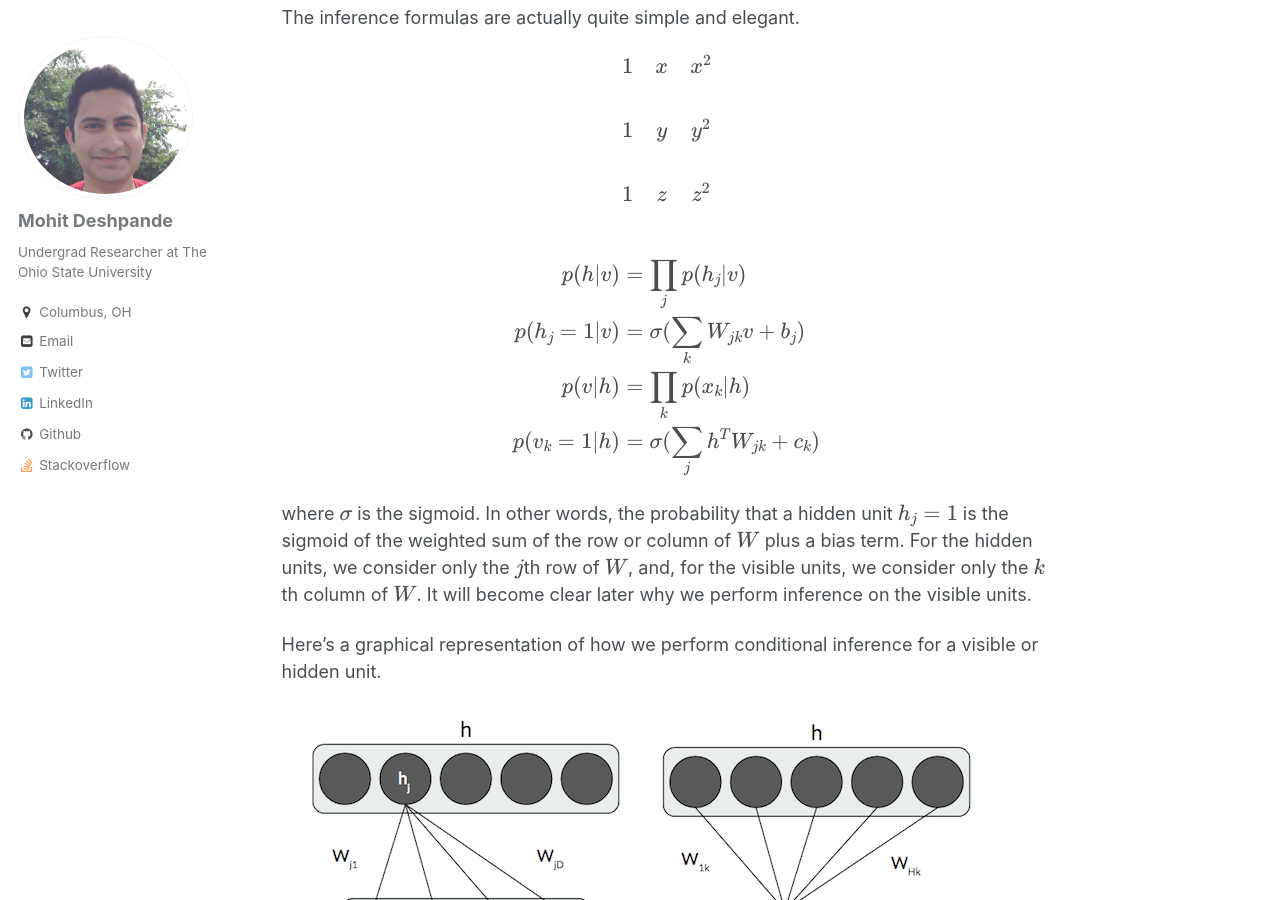
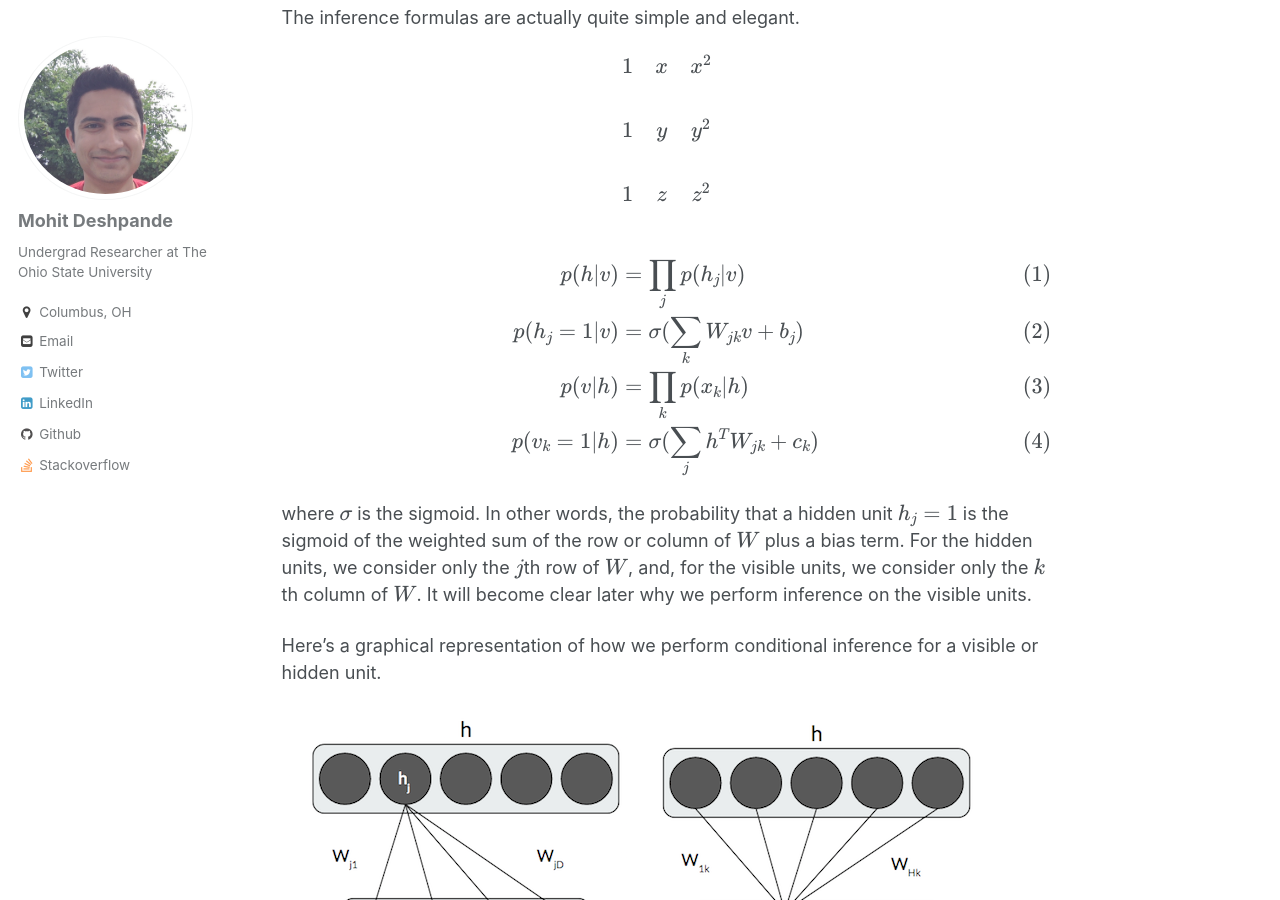
Before and after one commit to mohitd/mohitd.github.io, a Jekyll site: the page built from _posts/2017-11-25-rbms.md, in a window 1280 px wide and 900 px high, scrolled down 2377 px. Built offline with Jekyll 4.4.1, drawn with Linux system fonts in a browser that asks for light colours; formulas are drawn with MathJax 3.

Commit message:
mathjax test

```diff
--- a/_posts/2017-11-25-rbms.md
+++ b/_posts/2017-11-25-rbms.md
@@ -45,14 +45,12 @@ $$
     \end{matrix}
 $$
 
-$$
-\begin{align*}
+$$\begin{align}
 p(h\vert v) &= \prod_j p(h_j\vert v)\\
 p(h_j=1\vert v) &= \sigma(\sum_k W_{jk} v + b_j)\\
 p(v\vert h) &= \prod_k p(x_k\vert h)\\
 p(v_k=1\vert h) &= \sigma(\sum_j h^T W_{jk} + c_k)
-\end{align*}
-$$
+\end{align}$$
 
 where $\sigma$ is the sigmoid. In other words, the probability that a hidden unit $h_j=1$ is the sigmoid of the weighted sum of the row or column of $W$ plus a bias term. For the hidden units, we consider only the $j$th row of $W$, and, for the visible units, we consider only the $k$th column of $W$. It will become clear later why we perform inference on the visible units.
 
```
